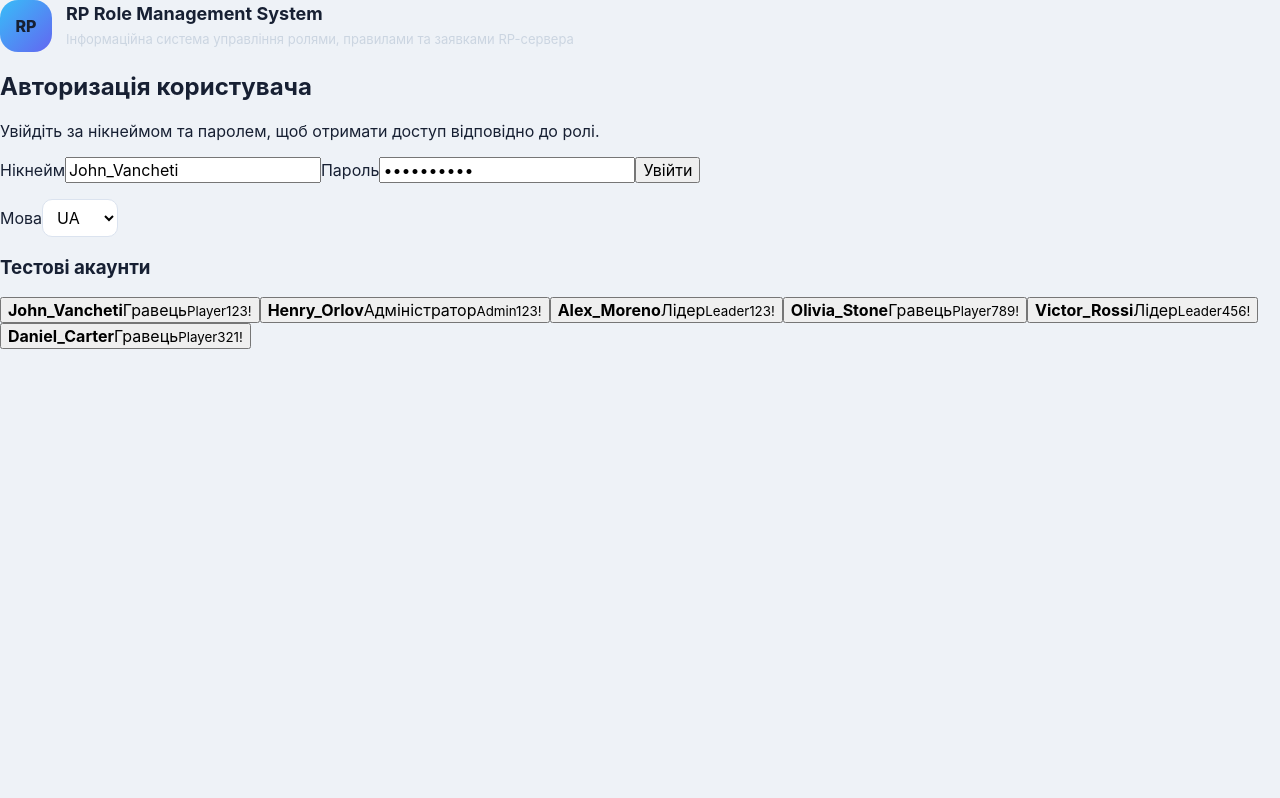
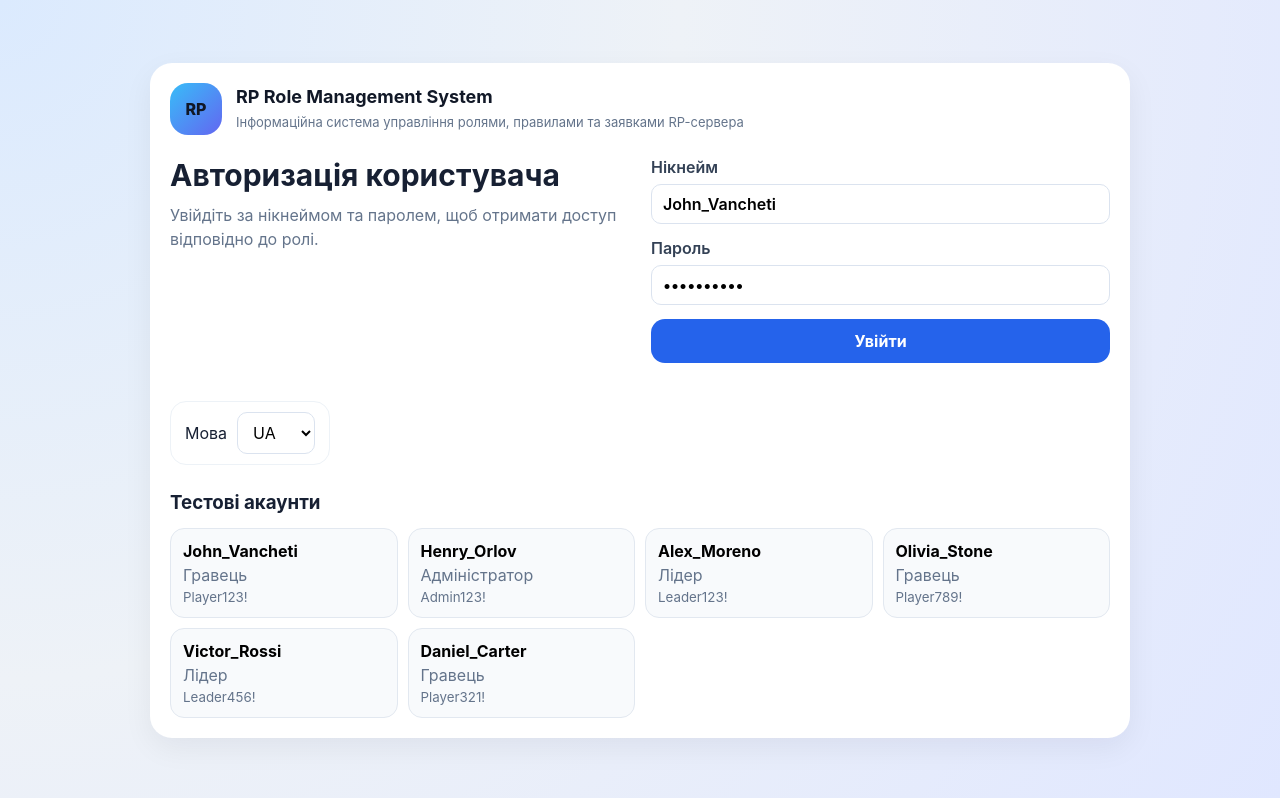
Before and after one commit to Le1mGamer/rp-role-management-system, a React (Vite) app: page / in a window 1280 px wide. Built offline with nearby package versions, Linux system fonts and the light colour scheme.

Commit message:
Style login form and user panel

```diff
--- a/src/styles.css
+++ b/src/styles.css
@@ -7,24 +7,29 @@
 body { margin: 0; min-width: 320px; min-height: 100vh; }
 button, input, select { font: inherit; }
 .app-shell { display: grid; grid-template-columns: 300px 1fr; min-height: 100vh; }
-.sidebar { background: #111827; color: white; padding: 24px; display: flex; flex-direction: column; gap: 28px; }
+.sidebar { background: #111827; color: white; padding: 24px; display: flex; flex-direction: column; gap: 24px; }
 .brand { display: flex; gap: 14px; align-items: center; }
 .brand-mark { width: 52px; height: 52px; border-radius: 18px; background: linear-gradient(135deg, #38bdf8, #6366f1); display: grid; place-items: center; font-weight: 800; }
 .brand h1 { margin: 0; font-size: 18px; }
 .brand p { margin: 6px 0 0; color: #cbd5e1; font-size: 13px; line-height: 1.4; }
 nav { display: grid; gap: 8px; }
-nav button { border: 0; color: #cbd5e1; background: transparent; padding: 12px 14px; border-radius: 14px; display: flex; align-items: center; gap: 10px; cursor: pointer; text-align: left; }
-nav button:hover, nav button.active { background: #1f2937; color: #fff; }
+nav button, .logout-btn { border: 0; color: #cbd5e1; background: transparent; padding: 12px 14px; border-radius: 14px; display: flex; align-items: center; gap: 10px; cursor: pointer; text-align: left; }
+nav button:hover, nav button.active, .logout-btn:hover { background: #1f2937; color: #fff; }
+.logout-btn { margin-top: auto; width: 100%; }
+.user-panel { background: #1f2937; border: 1px solid #334155; border-radius: 18px; padding: 14px; display: grid; gap: 5px; }
+.user-panel span { color: #94a3b8; font-size: 12px; }
+.user-panel b { font-size: 16px; }
+.user-panel small { color: #cbd5e1; }
 .content { padding: 28px; overflow-x: hidden; }
 .topbar { display: flex; justify-content: space-between; align-items: flex-start; gap: 18px; margin-bottom: 24px; }
 .topbar h2 { margin: 0 0 6px; font-size: 30px; }
 .topbar p { margin: 0; color: #64748b; }
-.topbar-actions { display: flex; align-items: center; gap: 10px; background: #fff; padding: 10px 14px; border-radius: 16px; box-shadow: 0 10px 30px rgba(15,23,42,.06); }
-select { border: 1px solid #dbe3ef; padding: 7px 10px; border-radius: 10px; background: white; }
+.topbar-actions, .login-tools { display: flex; align-items: center; gap: 10px; background: #fff; padding: 10px 14px; border-radius: 16px; box-shadow: 0 10px 30px rgba(15,23,42,.06); }
+select, input { border: 1px solid #dbe3ef; padding: 9px 11px; border-radius: 10px; background: white; }
 .search-box { display: flex; align-items: center; gap: 10px; background: #fff; padding: 12px 16px; border-radius: 18px; margin-bottom: 18px; box-shadow: 0 10px 30px rgba(15,23,42,.06); }
 .search-box input { width: 100%; border: 0; outline: 0; }
 .dashboard-grid { display: grid; grid-template-columns: repeat(4, minmax(140px, 1fr)); gap: 18px; }
-.stat-card, .panel, .info-card, .table-wrap { background: #fff; border-radius: 22px; padding: 20px; box-shadow: 0 10px 30px rgba(15,23,42,.06); }
+.stat-card, .panel, .info-card, .table-wrap, .login-card { background: #fff; border-radius: 22px; padding: 20px; box-shadow: 0 10px 30px rgba(15,23,42,.06); }
 .stat-card span { color: #64748b; display: block; margin-bottom: 12px; }
 .stat-card strong { font-size: 34px; }
 .panel.wide { grid-column: span 2; }
@@ -39,12 +44,30 @@ th { text-align: left; color: #64748b; font-size: 13px; padding: 12px; border-bo
 td { padding: 14px 12px; border-bottom: 1px solid #edf2f7; }
 .cards-grid { display: grid; grid-template-columns: repeat(auto-fit, minmax(260px, 1fr)); gap: 18px; }
 .info-card p { color: #334155; line-height: 1.55; }
+.login-page { min-height: 100vh; display: grid; place-items: center; padding: 24px; background: radial-gradient(circle at top left, #dbeafe, #eef2f7 45%, #e0e7ff); }
+.login-card { width: min(980px, 100%); display: grid; grid-template-columns: 1fr 1fr; gap: 22px; }
+.login-brand { grid-column: 1 / -1; color: #111827; }
+.login-brand p { color: #64748b; }
+.login-header h2 { margin: 0 0 10px; font-size: 30px; }
+.login-header p { margin: 0; color: #64748b; line-height: 1.5; }
+.login-form { display: grid; gap: 14px; }
+.login-form label { display: grid; gap: 7px; color: #334155; font-weight: 600; }
+.primary-btn { border: 0; background: #2563eb; color: white; padding: 12px 16px; border-radius: 14px; cursor: pointer; font-weight: 700; }
+.primary-btn:hover { background: #1d4ed8; }
+.error-box { background: #fee2e2; color: #991b1b; border: 1px solid #fecaca; padding: 12px 14px; border-radius: 14px; margin-bottom: 14px; }
+.login-tools { justify-self: start; box-shadow: none; border: 1px solid #edf2f7; }
+.demo-box { grid-column: 1 / -1; display: grid; grid-template-columns: repeat(auto-fit, minmax(220px, 1fr)); gap: 10px; }
+.demo-box h3 { grid-column: 1 / -1; margin: 4px 0; }
+.demo-box button { display: grid; gap: 4px; text-align: left; border: 1px solid #e2e8f0; background: #f8fafc; border-radius: 14px; padding: 12px; cursor: pointer; }
+.demo-box button:hover { border-color: #2563eb; background: #eff6ff; }
+.demo-box span, .demo-box small { color: #64748b; }
 @media (max-width: 900px) {
   .app-shell { grid-template-columns: 1fr; }
   .sidebar { position: static; }
   .dashboard-grid { grid-template-columns: repeat(2, 1fr); }
   .panel.wide { grid-column: span 2; }
   .topbar { flex-direction: column; }
+  .login-card { grid-template-columns: 1fr; }
 }
 @media (max-width: 560px) {
   .content, .sidebar { padding: 18px; }
```
